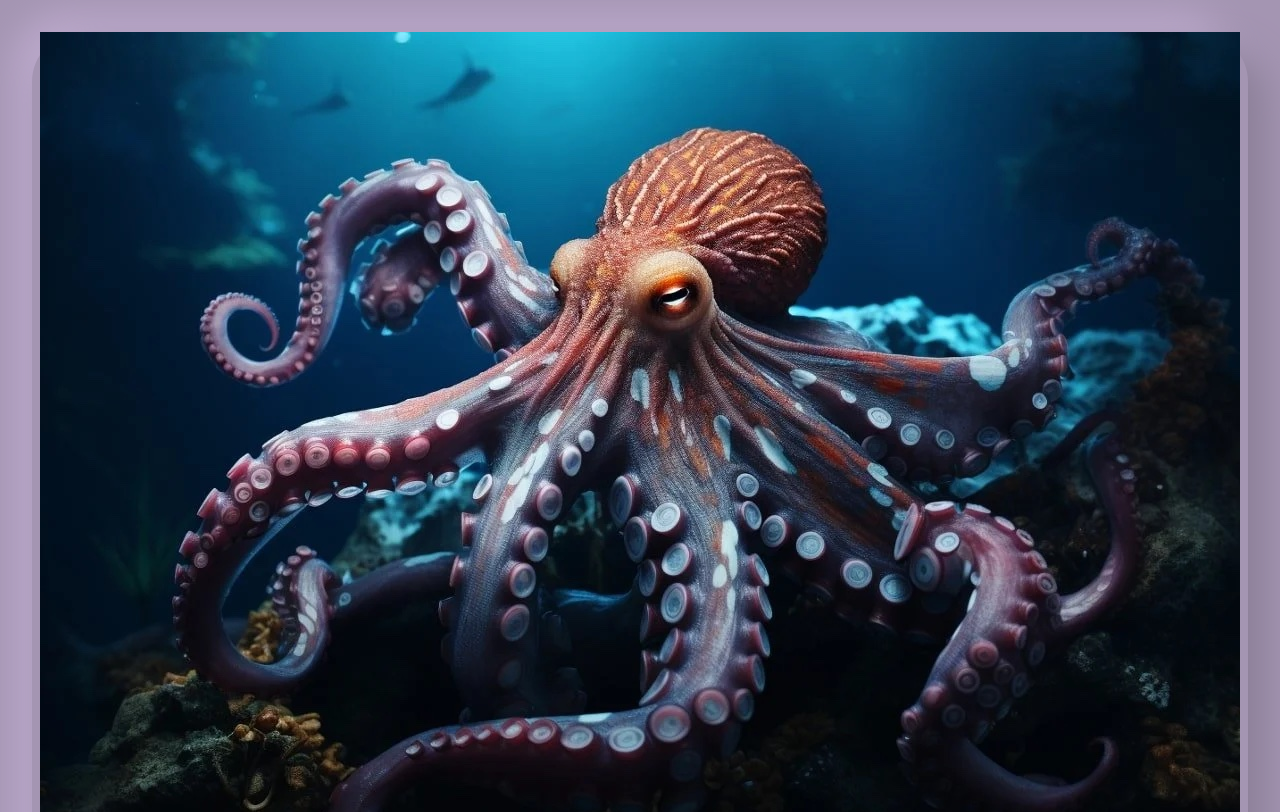
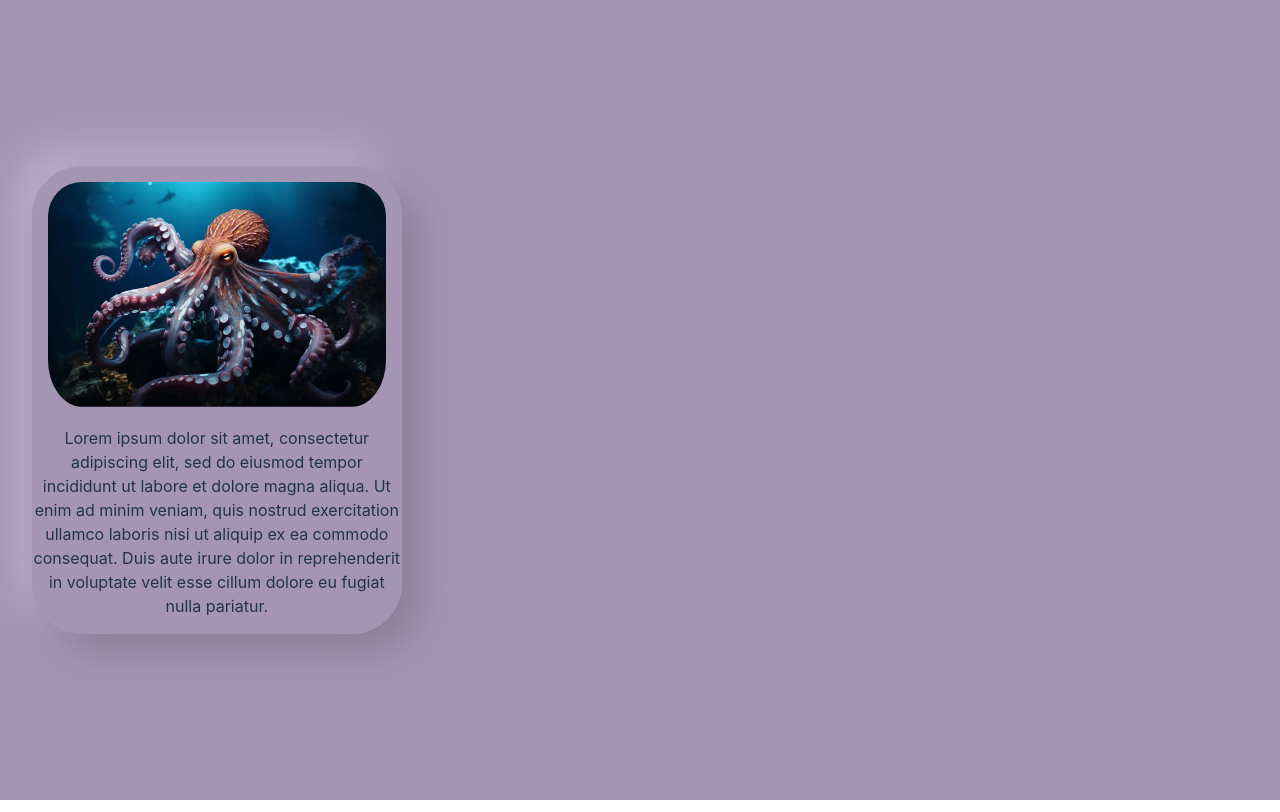
Before and after one commit to Alex-Linden/neuMorphism, a React (Vite) app: page / in a window 1280 px wide. Shown: the top 812 px of the page. Built offline with nearby package versions, Linux system fonts and the light colour scheme.

Commit message:
playing with css

```diff
--- a/src/Card.jsx
+++ b/src/Card.jsx
@@ -14,16 +14,32 @@ export default function Card({ bgColor = startingHexColor(), media = octopus, te
     }, [backgroundColor]);
 
     let style = {
+        maxWidth: "30%",
+        display: "flex",
+        overflow: "hidden",
+        flexDirection: "column",
         borderRadius: "50px",
         background: backgroundColor,
         boxShadow: `18px 18px 36px ${shadows.darkShadow},
                  -18px -18px 36px ${shadows.lightShadow}`
+
     };
+    let mediaStyle = {
+        borderRadius: "50px",
+        padding: "1rem",
+        paddingBottom: "0.2rem",
+        // maxWidth: "100px"
+        maxHeight: "33.33%"
+    }
+
+    let textStyle = {
+        padding: "auto"
+    }
 
     return (
         <div style={style}>
-            <img src={media}></img>
-            <p>{text}</p>
+            <img style={mediaStyle} src={media}></img>
+            <p style={textStyle}>{text}</p>
         </div>
     );
 }
```
